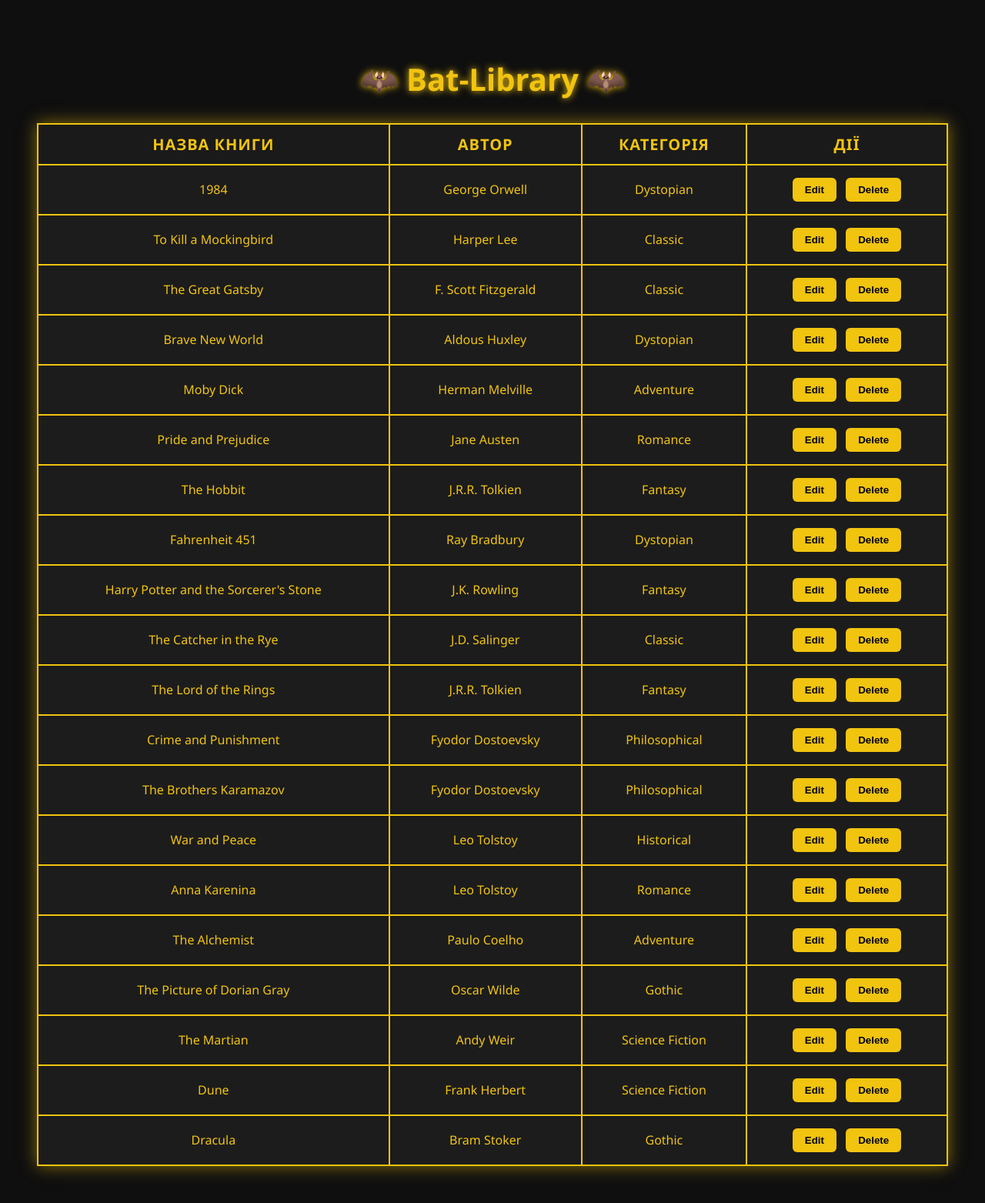
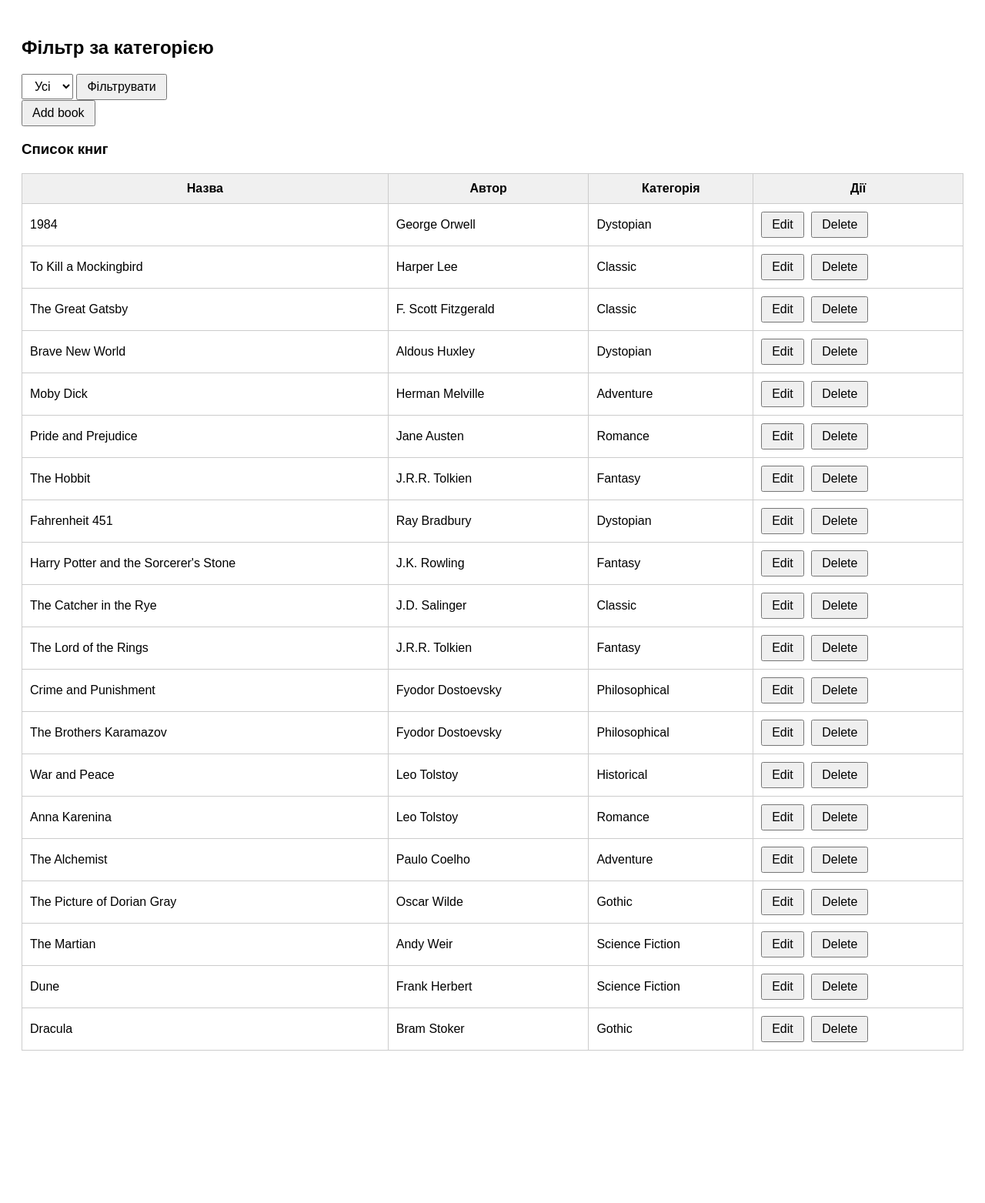
Before and after one commit to denielbreid777/biblioteka-books, a Flask app: page / in a window 1280 px wide. Shown: the whole page at 77% size. After the commit the page ends 1365 px from the top, so only its background shows below. Run offline with Flask 3, Linux system fonts and the light colour scheme.

Commit message:
New book add function!

```diff
--- a/templates/index.html
+++ b/templates/index.html
@@ -1,75 +1,70 @@
 <!DOCTYPE html>
-<html lang="en">
+<html lang="uk">
 <head>
-  <meta charset="UTF-8" />
-  <meta name="viewport" content="width=device-width, initial-scale=1.0"/>
-  <title>Bat-Books</title>
+  <meta charset="UTF-8">
+  <title>Список книг</title>
   <style>
     body {
-      background-color: #0f0f0f;
-      color: #f1c40f;
-      font-family: 'Segoe UI', Tahoma, Geneva, Verdana, sans-serif;
-      padding: 40px;
+      font-family: Arial;
+      padding: 20px;
+    }
+
+    select, button {
+      padding: 6px 12px;
+      font-size: 16px;
     }
 
     table {
+      margin-top: 20px;
       width: 100%;
       border-collapse: collapse;
-      box-shadow: 0 0 20px #f1c40f88;
     }
 
     th, td {
-      border: 2px solid #f1c40f;
-      padding: 12px;
-      text-align: center;
+      padding: 10px;
+      border: 1px solid #ccc;
     }
 
     th {
-      background-color: #1a1a1a;
-      font-size: 20px;
-      text-transform: uppercase;
-      letter-spacing: 1px;
+      background-color: #f0f0f0;
     }
 
-    td {
-      background-color: #1c1c1c;
-    }
-
-    a button {
-      background-color: #f1c40f;
-      color: black;
-      border: none;
-      padding: 8px 16px;
-      margin: 4px;
-      font-weight: bold;
-      cursor: pointer;
-      border-radius: 6px;
-      transition: 0.3s;
-    }
-
-    a button:hover {
-      background-color: #ffe100;
-      transform: scale(1.1);
-      box-shadow: 0 0 10px #ffe100aa;
-    }
-
-    h1 {
-      color: #f1c40f;
-      text-align: center;
-      font-size: 40px;
-      margin-bottom: 30px;
-      text-shadow: 0 0 10px #f1c40f;
+    .actions button {
+      margin-right: 5px;
     }
   </style>
 </head>
 <body>
 
-  <h1>🦇 Bat-Library 🦇</h1>
+  <h2>Фільтр за категорією</h2>
 
+  <form action="/">
+    <select name="category">
+      <option value="all" {% if selected_category == 'all' %}selected{% endif %}>Усі</option>
+      {% for category in categories %}
+        <option value="{{ category }}" {% if selected_category == category %}selected{% endif %}>
+          {{ category }}
+        </option>
+      {% endfor %}
+    </select>
+    <button type="submit">Фільтрувати</button>
+  </form>
+
+  <a href="/add_book"> <button>Add book</button></a>
+
+  {% if msg %}
+      <p style="color: green; font-weight: bold;">
+        Книга "{{ msg }}" додана успішно!
+      </p>
+  {% endif %}
+
+
+
+  <h3>Список книг</h3>
   <table>
     <thead>
       <tr>
-        <th>Назва книги</th>
+        <th>Назва</th>
         <th>Автор</th>
         <th>Категорія</th>
         <th>Дії</th>
@@ -81,9 +76,9 @@
           <td>{{ book.title }}</td>
           <td>{{ book.author }}</td>
           <td>{{ book.category }}</td>
-        <td>
-          <a href="/edit/{{book.id}}"><button>Edit</button></a>
-          <a href="/delete/{{book.id}}"><button>Delete</button></a>
+          <td class="actions">
+            <a href="/edit "><button>Edit</button></a>
+            <a href="/delete "><button>Delete</button></a>
           </td>
         </tr>
       {% endfor %}
```
Also changed, not shown: templates/add_book.html (added, +18 -0 lines). Lines whose indentation alone changed are shown as unchanged.
